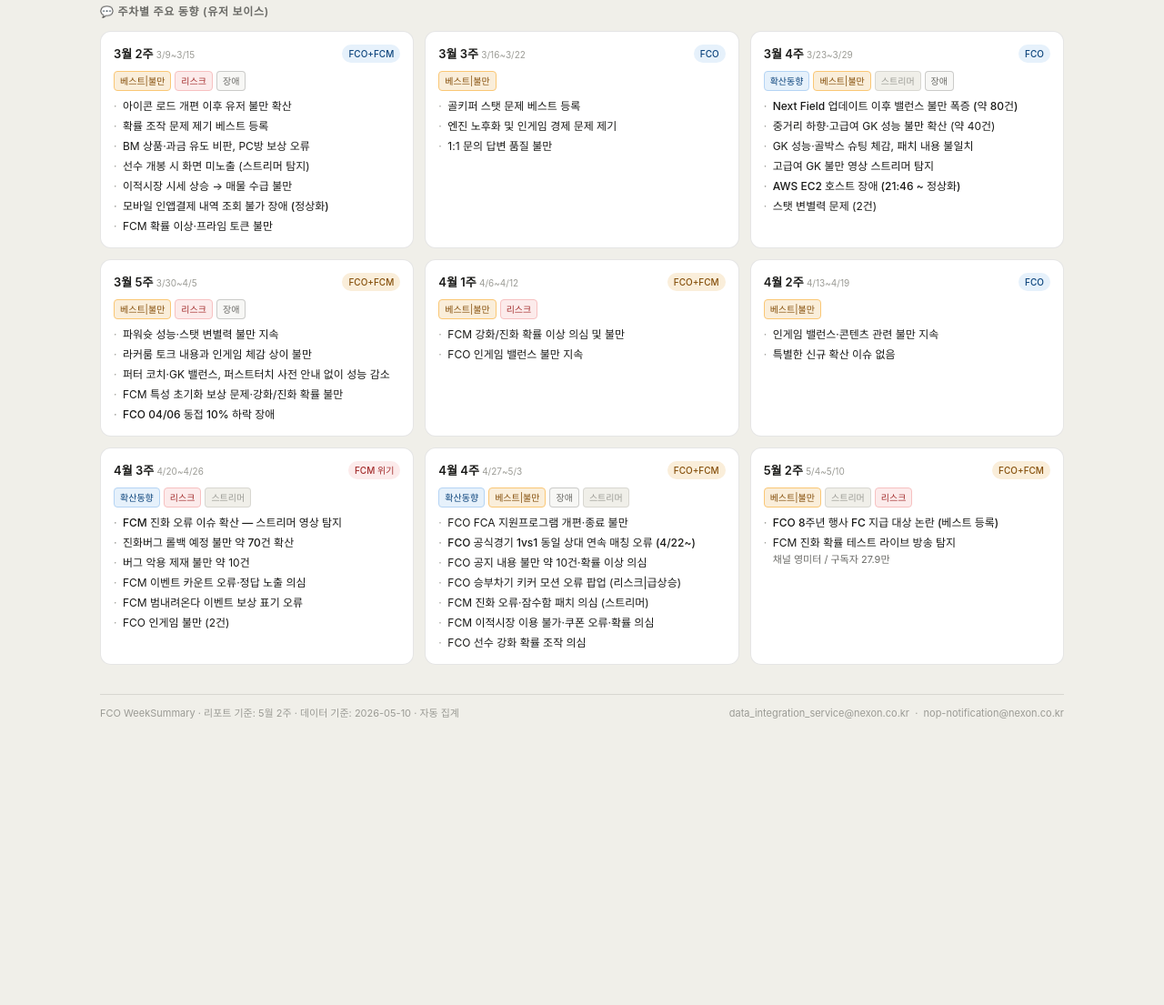
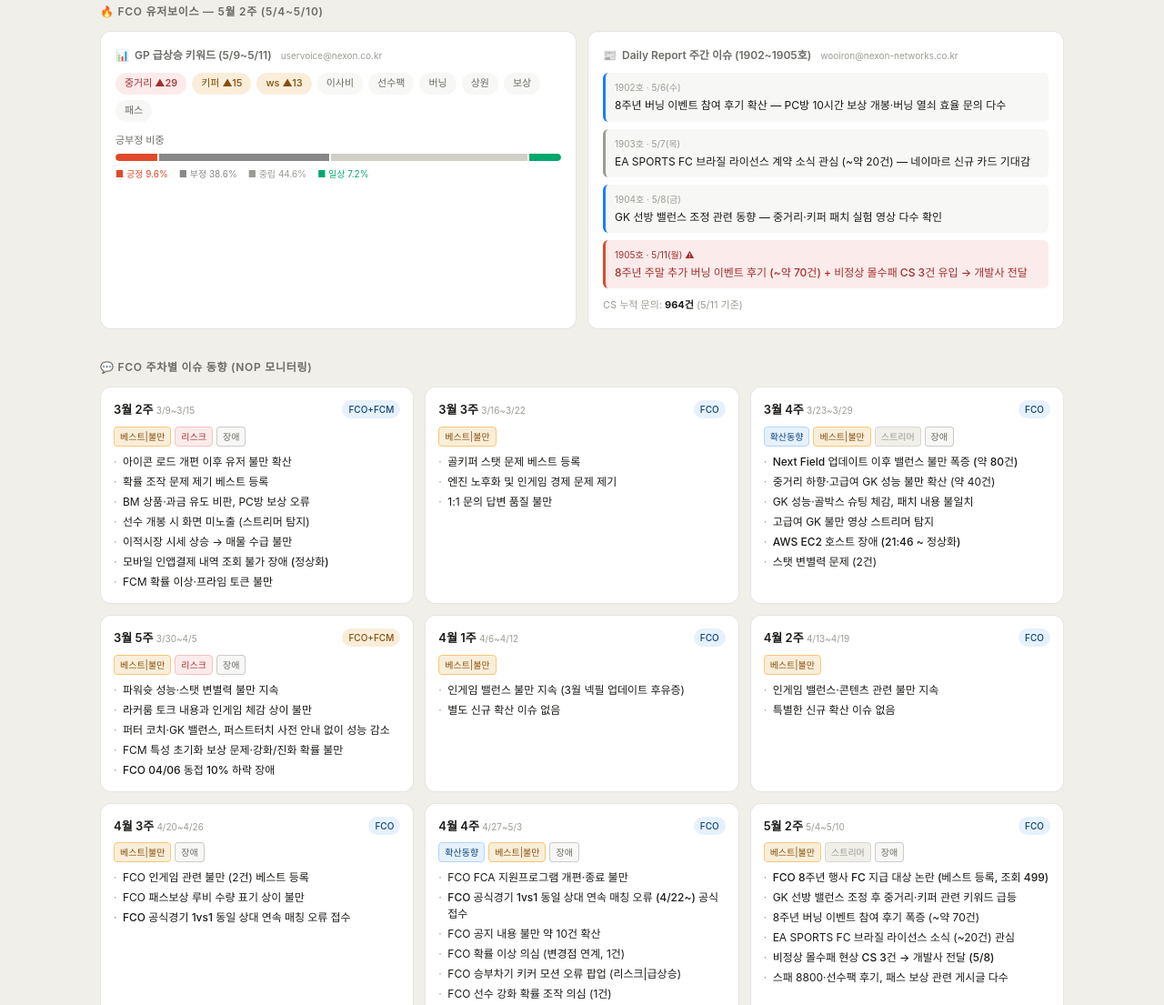
Before and after one commit to koyoungho726-hash/fcdashboard134514816541, a plain HTML site: page index.html in a window 1280 px wide. Shown: the part 2066-3171 px from the top of the page at 91% size. Before the commit the page ends 2907 px from the top, so only its background shows below. Drawn offline with nearby package versions, Linux system fonts and the light colour scheme.

Commit message:
Update index.html

```diff
--- a/index.html
+++ b/index.html
@@ -186,9 +186,78 @@
 
   <hr class="divider">
 
+  <!-- GP Keywords + Daily Report -->
+  <div class="section">
+    <div class="section-title">🔥 FCO 유저보이스 — 5월 2주 (5/4~5/10)</div>
+    <div style="display:grid;grid-template-columns:1fr 1fr;gap:12px;margin-bottom:20px">
+
+      <!-- GP 급상승 키워드 -->
+      <div style="background:var(--bg);border:.5px solid var(--border);border-radius:var(--radiuslg);padding:16px">
+        <div style="font-size:12px;font-weight:600;color:var(--text2);margin-bottom:10px;display:flex;align-items:center;gap:6px">
+          <span>📊</span> GP 급상승 키워드 (5/9~5/11)
+          <span style="font-size:10px;font-weight:400;color:var(--text3);margin-left:4px">uservoice@nexon.co.kr</span>
+        </div>
+        <div style="display:flex;flex-wrap:wrap;gap:6px;margin-bottom:12px">
+          <span style="font-size:11px;padding:3px 10px;border-radius:20px;background:var(--danger-bg);color:var(--danger-text);font-weight:500">중거리 ▲29</span>
+          <span style="font-size:11px;padding:3px 10px;border-radius:20px;background:var(--warn-bg);color:var(--warn-text);font-weight:500">키퍼 ▲15</span>
+          <span style="font-size:11px;padding:3px 10px;border-radius:20px;background:var(--warn-bg);color:var(--warn-text);font-weight:500">ws ▲13</span>
+          <span style="font-size:11px;padding:3px 10px;border-radius:20px;background:var(--bg2);color:var(--text2)">이사비</span>
+          <span style="font-size:11px;padding:3px 10px;border-radius:20px;background:var(--bg2);color:var(--text2)">선수팩</span>
+          <span style="font-size:11px;padding:3px 10px;border-radius:20px;background:var(--bg2);color:var(--text2)">버닝</span>
+          <span style="font-size:11px;padding:3px 10px;border-radius:20px;background:var(--bg2);color:var(--text2)">상원</span>
+          <span style="font-size:11px;padding:3px 10px;border-radius:20px;background:var(--bg2);color:var(--text2)">보상</span>
+          <span style="font-size:11px;padding:3px 10px;border-radius:20px;background:var(--bg2);color:var(--text2)">패스</span>
+        </div>
+        <div style="font-size:11px;color:var(--text2);margin-bottom:6px;font-weight:500">긍부정 비중</div>
+        <div style="display:flex;height:8px;border-radius:4px;overflow:hidden;gap:2px">
+          <div style="width:9.6%;background:#e04a2a;border-radius:4px 0 0 4px" title="긍정 9.6%"></div>
+          <div style="width:38.6%;background:#888" title="부정 38.6%"></div>
+          <div style="width:44.6%;background:#d0d0c8;border-radius:0 0 0 0" title="중립 44.6%"></div>
+          <div style="width:7.2%;background:#00a86b;border-radius:0 4px 4px 0" title="일상 7.2%"></div>
+        </div>
+        <div style="display:flex;gap:12px;margin-top:6px;font-size:10px;color:var(--text3)">
+          <span style="color:#e04a2a">■ 긍정 9.6%</span>
+          <span style="color:#888">■ 부정 38.6%</span>
+          <span>■ 중립 44.6%</span>
+          <span style="color:#00a86b">■ 일상 7.2%</span>
+        </div>
+      </div>
+
+      <!-- Daily Report 주간 이슈 -->
+      <div style="background:var(--bg);border:.5px solid var(--border);border-radius:var(--radiuslg);padding:16px">
+        <div style="font-size:12px;font-weight:600;color:var(--text2);margin-bottom:10px;display:flex;align-items:center;gap:6px">
+          <span>📰</span> Daily Report 주간 이슈 (1902~1905호)
+          <span style="font-size:10px;font-weight:400;color:var(--text3);margin-left:4px">wooiron@nexon-networks.co.kr</span>
+        </div>
+        <ul style="list-style:none;display:flex;flex-direction:column;gap:8px">
+          <li style="font-size:12px;padding:8px 10px;background:var(--bg2);border-radius:6px;border-left:3px solid var(--accent)">
+            <div style="font-size:10px;color:var(--text3);margin-bottom:2px">1902호 · 5/6(수)</div>
+            <div>8주년 버닝 이벤트 참여 후기 확산 — PC방 10시간 보상 개봉·버닝 열쇠 효율 문의 다수</div>
+          </li>
+          <li style="font-size:12px;padding:8px 10px;background:var(--bg2);border-radius:6px;border-left:3px solid var(--text3)">
+            <div style="font-size:10px;color:var(--text3);margin-bottom:2px">1903호 · 5/7(목)</div>
+            <div>EA SPORTS FC 브라질 라이선스 계약 소식 관심 (~약 20건) — 네이마르 신규 카드 기대감</div>
+          </li>
+          <li style="font-size:12px;padding:8px 10px;background:var(--bg2);border-radius:6px;border-left:3px solid var(--accent)">
+            <div style="font-size:10px;color:var(--text3);margin-bottom:2px">1904호 · 5/8(금)</div>
+            <div>GK 선방 밸런스 조정 관련 동향 — 중거리·키퍼 패치 실험 영상 다수 확인</div>
+          </li>
+          <li style="font-size:12px;padding:8px 10px;background:var(--danger-bg);border-radius:6px;border-left:3px solid var(--red)">
+            <div style="font-size:10px;color:var(--danger-text);margin-bottom:2px">1905호 · 5/11(월) ⚠</div>
+            <div style="color:var(--danger-text);font-weight:500">8주년 주말 추가 버닝 이벤트 후기 (~약 70건) + 비정상 몰수패 CS 3건 유입 → 개발사 전달</div>
+          </li>
+        </ul>
+        <div style="margin-top:10px;font-size:11px;color:var(--text3)">
+          CS 누적 문의: <strong style="color:var(--text)">964건</strong> (5/11 기준)
+        </div>
+      </div>
+
+    </div>
+  </div>
+
   <!-- Issue cards -->
   <div class="section">
-    <div class="section-title">💬 주차별 주요 동향 (유저 보이스)</div>
+    <div class="section-title">💬 FCO 주차별 이슈 동향 (NOP 모니터링)</div>
     <div class="issue-grid">
 
       <div class="icard">
@@ -241,11 +310,11 @@
       </div>
 
       <div class="icard">
-        <div class="icard-head"><span class="icard-week">4월 1주 <span class="icard-dates">4/6~4/12</span></span><span class="svc-badge b-both">FCO+FCM</span></div>
-        <div class="tags"><span class="tag tag-best">베스트|불만</span><span class="tag tag-risk">리스크</span></div>
+        <div class="icard-head"><span class="icard-week">4월 1주 <span class="icard-dates">4/6~4/12</span></span><span class="svc-badge b-fco">FCO</span></div>
+        <div class="tags"><span class="tag tag-best">베스트|불만</span></div>
         <ul class="issues">
-          <li>FCM 강화/진화 확률 이상 의심 및 불만</li>
-          <li>FCO 인게임 밸런스 불만 지속</li>
+          <li>인게임 밸런스 불만 지속 (3월 넥필 업데이트 후유증)</li>
+          <li>별도 신규 확산 이슈 없음</li>
         </ul>
       </div>
 
@@ -259,38 +328,38 @@
       </div>
 
       <div class="icard">
-        <div class="icard-head"><span class="icard-week">4월 3주 <span class="icard-dates">4/20~4/26</span></span><span class="svc-badge b-crisis">FCM 위기</span></div>
-        <div class="tags"><span class="tag tag-spread">확산동향</span><span class="tag tag-risk">리스크</span><span class="tag tag-str">스트리머</span></div>
+        <div class="icard-head"><span class="icard-week">4월 3주 <span class="icard-dates">4/20~4/26</span></span><span class="svc-badge b-fco">FCO</span></div>
+        <div class="tags"><span class="tag tag-best">베스트|불만</span><span class="tag tag-fault">장애</span></div>
         <ul class="issues">
-          <li class="hi">FCM 진화 오류 이슈 확산 — 스트리머 영상 탐지</li>
-          <li class="hi">진화버그 롤백 예정 불만 약 70건 확산</li>
-          <li>버그 악용 제재 불만 약 10건</li>
-          <li>FCM 이벤트 카운트 오류·정답 노출 의심</li>
-          <li>FCM 범내려온다 이벤트 보상 표기 오류</li>
-          <li>FCO 인게임 불만 (2건)</li>
+          <li>FCO 인게임 관련 불만 (2건) 베스트 등록</li>
+          <li>FCO 패스보상 루비 수량 표기 상이 불만</li>
+          <li class="hi">FCO 공식경기 1vs1 동일 상대 연속 매칭 오류 접수</li>
         </ul>
       </div>
 
       <div class="icard">
-        <div class="icard-head"><span class="icard-week">4월 4주 <span class="icard-dates">4/27~5/3</span></span><span class="svc-badge b-both">FCO+FCM</span></div>
-        <div class="tags"><span class="tag tag-spread">확산동향</span><span class="tag tag-best">베스트|불만</span><span class="tag tag-fault">장애</span><span class="tag tag-str">스트리머</span></div>
+        <div class="icard-head"><span class="icard-week">4월 4주 <span class="icard-dates">4/27~5/3</span></span><span class="svc-badge b-fco">FCO</span></div>
+        <div class="tags"><span class="tag tag-spread">확산동향</span><span class="tag tag-best">베스트|불만</span><span class="tag tag-fault">장애</span></div>
         <ul class="issues">
           <li>FCO FCA 지원프로그램 개편·종료 불만</li>
-          <li class="hi">FCO 공식경기 1vs1 동일 상대 연속 매칭 오류 (4/22~)</li>
-          <li>FCO 공지 내용 불만 약 10건·확률 이상 의심</li>
+          <li class="hi">FCO 공식경기 1vs1 동일 상대 연속 매칭 오류 (4/22~) 공식 접수</li>
+          <li>FCO 공지 내용 불만 약 10건 확산</li>
+          <li>FCO 확률 이상 의심 (변경점 연계, 1건)</li>
           <li>FCO 승부차기 키커 모션 오류 팝업 (리스크|급상승)</li>
-          <li>FCM 진화 오류·잠수함 패치 의심 (스트리머)</li>
-          <li>FCM 이적시장 이용 불가·쿠폰 오류·확률 의심</li>
-          <li>FCO 선수 강화 확률 조작 의심</li>
+          <li>FCO 선수 강화 확률 조작 의심 (1건)</li>
         </ul>
       </div>
 
       <div class="icard">
-        <div class="icard-head"><span class="icard-week">5월 2주 <span class="icard-dates">5/4~5/10</span></span><span class="svc-badge b-both">FCO+FCM</span></div>
-        <div class="tags"><span class="tag tag-best">베스트|불만</span><span class="tag tag-str">스트리머</span><span class="tag tag-risk">리스크</span></div>
+        <div class="icard-head"><span class="icard-week">5월 2주 <span class="icard-dates">5/4~5/10</span></span><span class="svc-badge b-fco">FCO</span></div>
+        <div class="tags"><span class="tag tag-best">베스트|불만</span><span class="tag tag-str">스트리머</span><span class="tag tag-fault">장애</span></div>
         <ul class="issues">
-          <li class="hi">FCO 8주년 행사 FC 지급 대상 논란 (베스트 등록)</li>
-          <li>FCM 진화 확률 테스트 라이브 방송 탐지<br><span style="font-size:11px;color:#6b6b67">채널 영미터 / 구독자 27.9만</span></li>
+          <li class="hi">FCO 8주년 행사 FC 지급 대상 논란 (베스트 등록, 조회 499)</li>
+          <li>GK 선방 밸런스 조정 후 중거리·키퍼 관련 키워드 급등</li>
+          <li>8주년 버닝 이벤트 참여 후기 폭증 (~약 70건)</li>
+          <li>EA SPORTS FC 브라질 라이선스 소식 (~20건) 관심</li>
+          <li class="hi">비정상 몰수패 현상 CS 3건 → 개발사 전달 (5/8)</li>
+          <li>스패 8800·선수팩 후기, 패스 보상 관련 게시글 다수</li>
         </ul>
       </div>
 
@@ -298,8 +367,8 @@
   </div>
 
   <div class="footer">
-    <span>FCO WeekSummary · 리포트 기준: 5월 2주 · 데이터 기준: 2026-05-10 · 자동 집계</span>
-    <span>data_integration_service@nexon.co.kr &nbsp;·&nbsp; nop-notification@nexon.co.kr</span>
+    <span>FCO WeekSummary · 기준 주차: 5월 2주 (5/4~5/10) · 데이터 기준: 2026-05-11</span>
+    <span>data_integration_service · nop-notification · uservoice · wooiron Daily Report</span>
   </div>
 
 </div>
```
